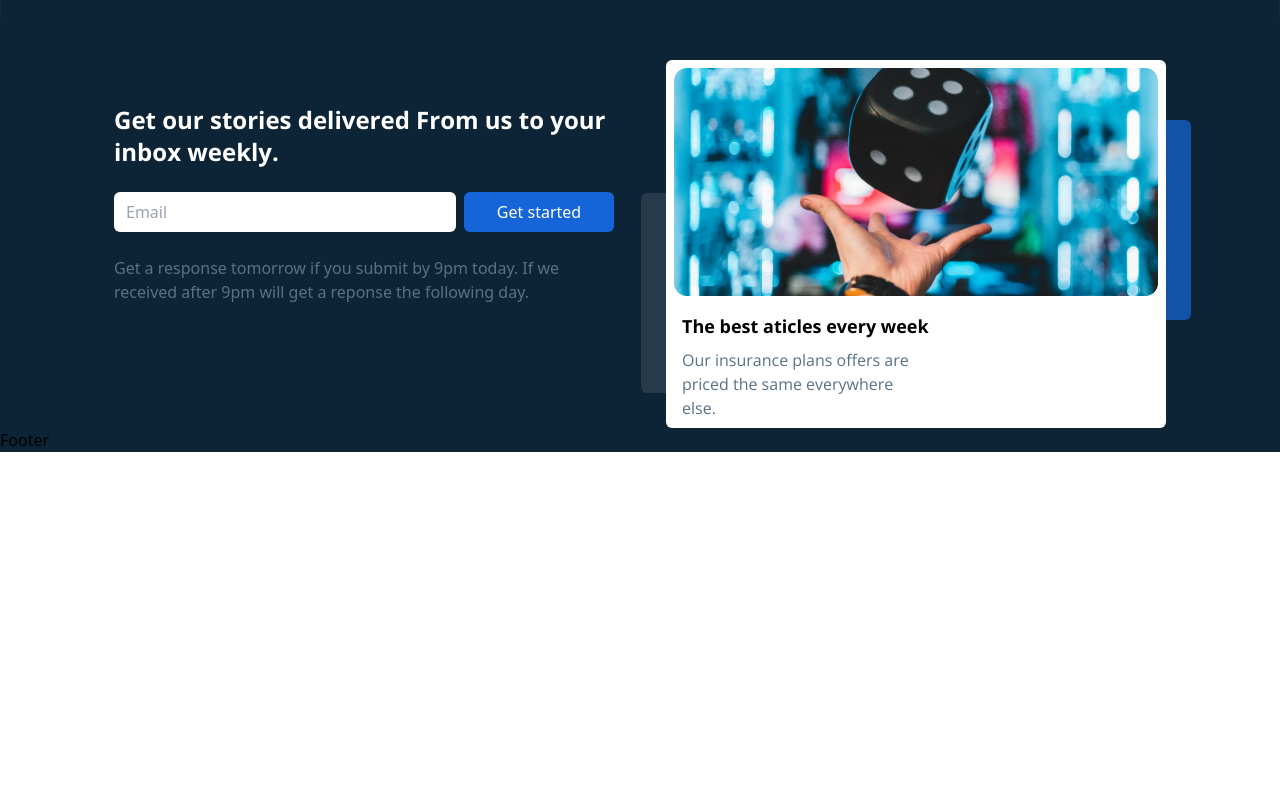
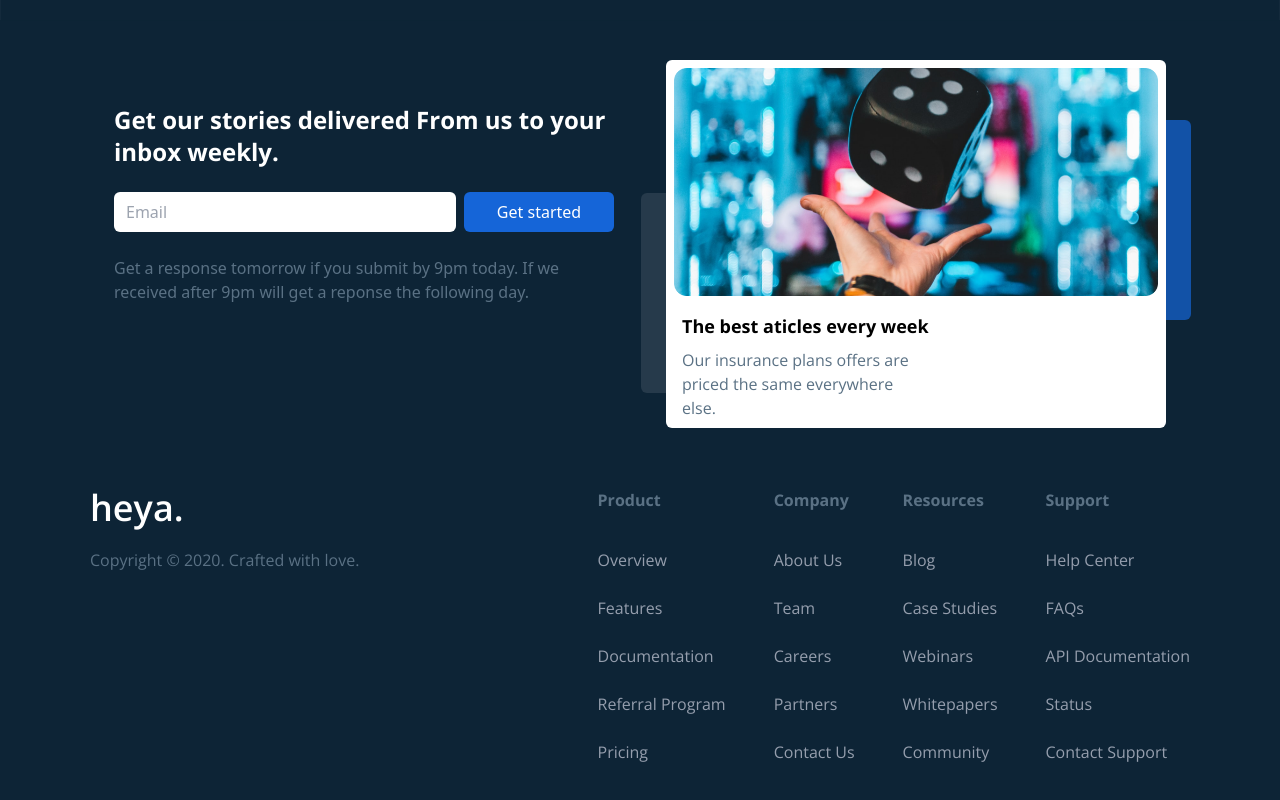
Before and after one commit to kamczill/blog-ts, a React (Vite) app: page /home in a window 1280 px wide. Shown: the part 4317-5117 px from the top of the page. Before the commit the page ends 4769 px from the top, so only its background shows below. Built offline with nearby package versions, Linux system fonts and the light colour scheme; the HTML template or start-up script is replaced by a standard one.

Commit message:
Update Footer section, Order code

```diff
--- /dev/null
+++ b/src/assets/data.ts
@@ -0,0 +1,42 @@
+export const navigation = [
+    {
+      'title': 'Product',
+      'items': [
+        'Overview',
+        'Features',
+        'Documentation',
+        'Referral Program',
+        'Pricing'
+      ]
+    },
+    {
+      'title': 'Company',
+      'items': [
+        'About Us',
+        'Team',
+        'Careers',
+        'Partners',
+        'Contact Us'
+      ]
+    },
+    {
+      'title': 'Resources',
+      'items': [
+        'Blog',
+        'Case Studies',
+        'Webinars',
+        'Whitepapers',
+        'Community'
+      ]
+    },
+    {
+      'title': 'Support',
+      'items': [
+        'Help Center',
+        'FAQs',
+        'API Documentation',
+        'Status',
+        'Contact Support'
+      ]
+    },
+  ];
--- a/src/components/Footer.tsx
+++ b/src/components/Footer.tsx
@@ -1,10 +1,29 @@
-import React from 'react'
+import { navigation } from "../assets/data"
 
 const Footer = () => {
   return (
-    <div className='bg-[#0D2436] pt-10'>
-        Footer
-    </div>
+    <footer className='bg-[#0D2436] pt-[100px] pb-5 flex justify-center px-6 xl:px-0 xl:pb-10'>
+      <div className='flex flex-col-reverse items-center gap-12 xl:flex-row xl:justify-between xl:gap-10 max-w-[1100px] w-full'>
+        <div className='xl:self-start flex flex-col xl:gap-5'>
+          <h2 className='font-os font-semibold text-xl text-white text-center xl:text-4xl xl:text-start'>heya.</h2>
+          <p className='font-os text-[#5A7184]'>Copyright © 2020. Crafted with love.</p>
+        </div>
+          <div className='flex flex-wrap gap-12 font-os justify-center'>
+              {
+                navigation.map(item => (
+                  <div>
+                    <h3 className='text-[#5A7184] font-bold'>{item.title}</h3>
+                    <ul className='mt-9 flex flex-col gap-6'>
+                      {item.items.map(itemArr => (
+                        <li className='text-[#959EAD]'><a href='#'>{itemArr}</a></li>
+                      ))}
+                    </ul>
+                  </div>
+                ))
+              }
+          </div>
+        </div>
+    </footer>
   )
 }
 
```
